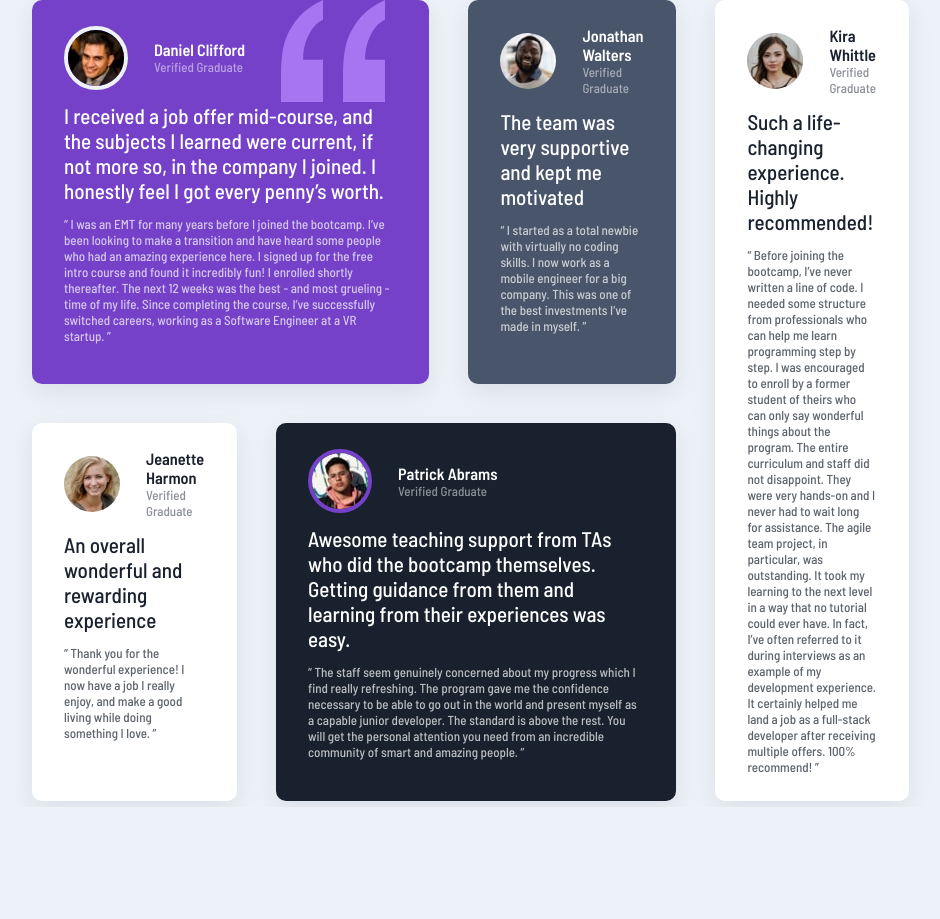
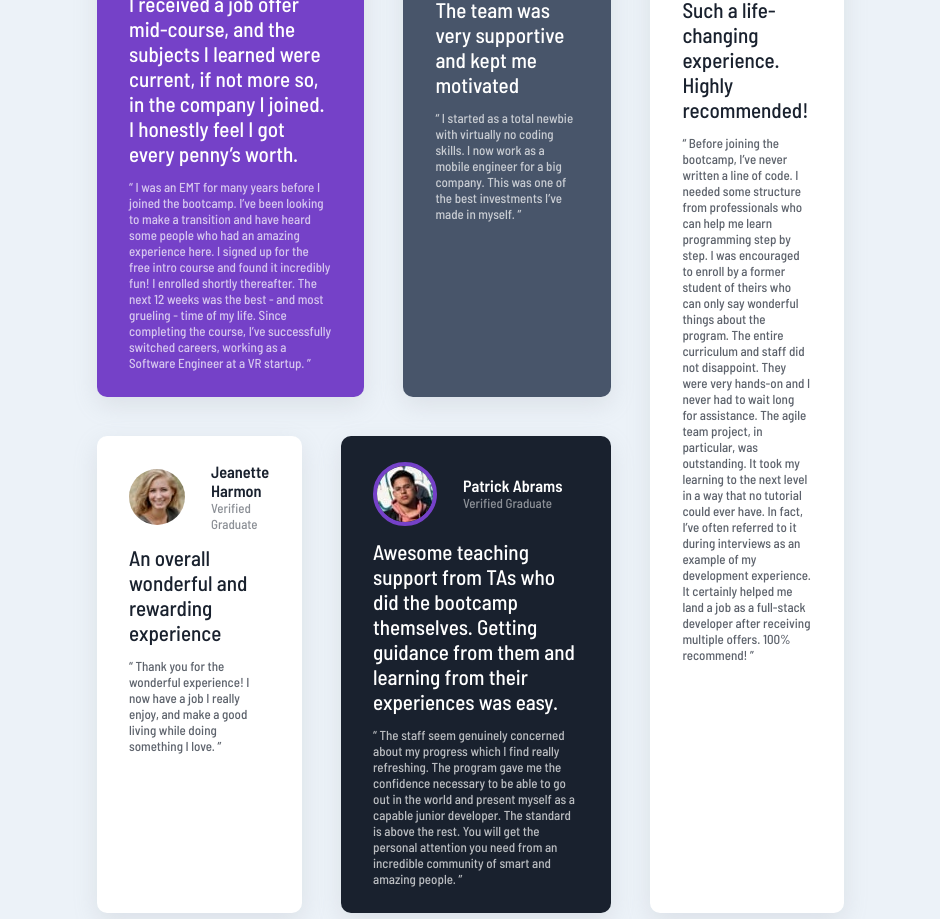
Before and after one commit to Rubylena/Testimonials, a website: page index.html in a window 1280 px wide. Shown: the whole page, without its empty margins (170-1110 px from the left). Before the commit the page ends 807 px from the top, so only its background shows below. Drawn offline with Linux system fonts and the light colour scheme.

Commit message:
remove desktop media

```diff
--- a/style/sass/main.scss
+++ b/style/sass/main.scss
@@ -24,9 +24,6 @@ $White: hsl(0, 0%, 100%);
     @else if $size == tablet-only {
         @media screen and (min-width: 575px) and (max-width: 796px){@content;}
     }
-    @else if $size == desktop-only {
-        @media screen and (min-width: 796px) and (max-width: 1440px){@content;}
-    }
 }
 
 *{
@@ -52,10 +49,6 @@ body{
     @include screen-size(tablet-only){
         padding: 10em;
         height: 100%;
-    }
-    @include screen-size(desktop-only){
-        padding: 15em;
-
     }
 }
 
```
Also changed, not shown: style/css/style.css.
